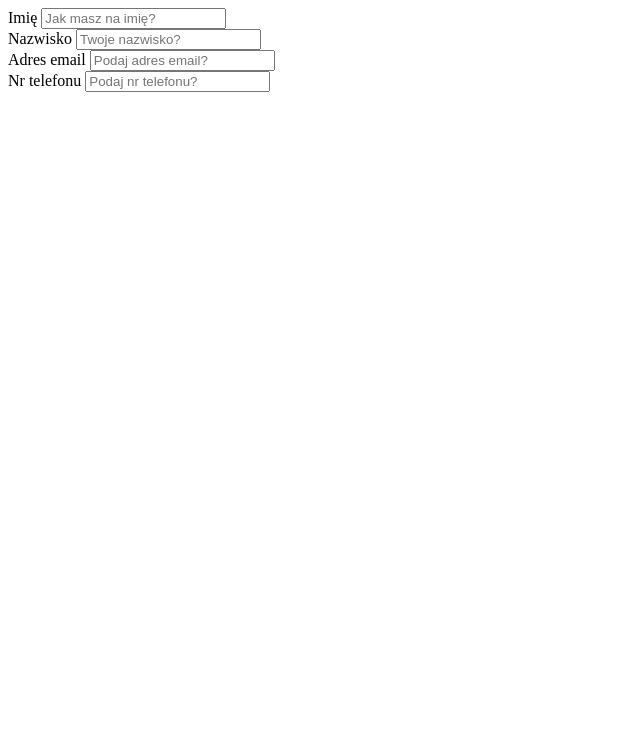
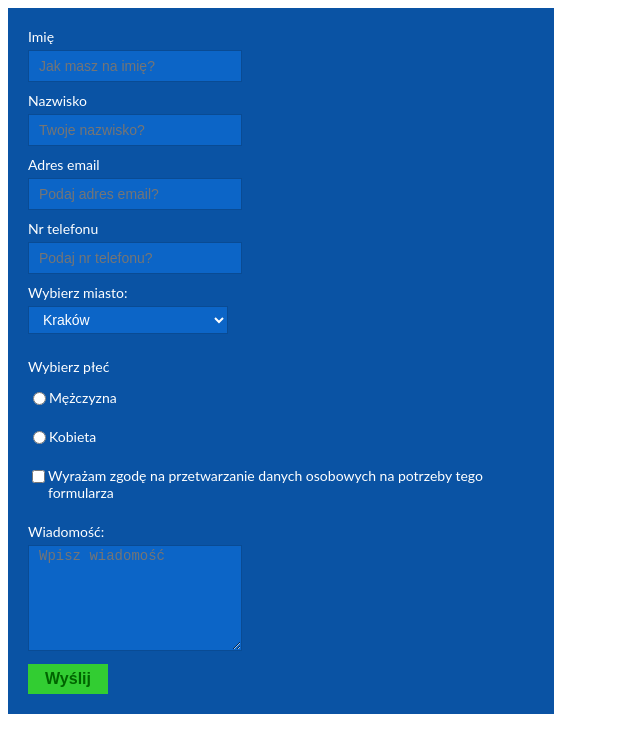
Before and after one commit to Sativa7/zadania-domowe.github.io, a plain HTML site: page 1-formularz-html5/index.html in a window 1280 px wide. Shown: the whole page, without its empty margins (0-640 px from the left). Drawn offline with Linux system fonts and the light colour scheme.

Commit message:
poprawiony css

```diff
--- a/1-formularz-html5/css/style.css
+++ b/1-formularz-html5/css/style.css
@@ -0,0 +1,61 @@
+form {
+    font-family: Lato, sans-serif;
+    background-color: rgb(10, 83, 164);
+    font-size: 14px;
+    color: rgb(255, 255, 255);
+    width: 40%;
+    padding: 20px;
+}
+
+form label {
+    display: block;
+    margin-bottom: 5px;
+}
+
+form label[type="checkbox"], label[type="radio"] {
+    display: block;
+}
+
+
+form input[type="text"], input[type="email"], input[type="tel"], select {
+    background-color: rgb(12, 101, 199);
+    width: 200px;
+    height: 28px;
+    margin-bottom: 10px;
+    color: rgb(255, 255, 255);
+    font-size: 14px;
+    padding-left: 10px;
+    border: 1px solid rgb(9, 75, 148);
+}
+
+form textarea {
+    background-color: rgb(12, 101, 199);
+    width: 200px;
+    height: 100px;
+    margin-bottom: 10px;
+    color: rgb(255, 255, 255);
+    font-size: 14px;
+    padding-left: 10px;
+    border: 1px solid rgb(9, 75, 148);
+}
+
+form input[type="checkbox"], input[type="radio"] {
+    float: left;
+}
+
+form input[type="submit"] {
+    background-color: limegreen;
+    font-size: 16px;
+    font-weight: 700;
+    width: 80px;
+    height: 30px;
+    color:darkgreen;
+    border: none;
+    cursor: pointer;
+
+}
+
+form input[type="submit"]:hover {
+    background-color:aquamarine;
+    transition: all 0.5s.;
+}
--- a/1-formularz-html5/index.html
+++ b/1-formularz-html5/index.html
@@ -24,6 +24,26 @@
         <input type="tel" name="tel" id="tel" placeholder="Podaj nr telefonu?">
         <br>
 
+        <label for="city">Wybierz miasto:</label>
+        <select name="city" id="city">
+            <option value="krakow">Kraków</option>
+            <option value="warszawa">Warszawa</option>
+            <option value="gdansk">Gdańsk</option>
+        </select>
+
+        <p>Wybierz płeć</p>
+        <input type="radio" name="gender" id="male" value="male"><label for="male">Mężczyzna</label><br>
+        <input type="radio" name="gender" id="female" value="female"><label for="female">Kobieta</label><br>
+
+        <input type="checkbox" name="zgoda" id="zgoda" value="mzgoda"><label for="zgoda">Wyrażam zgodę na przetwarzanie danych osobowych na potrzeby tego formularza</label><br>
+
+        <label for="message">Wiadomość: </label>
+        <textarea name="message" id="message" placeholder="Wpisz wiadomość"></textarea>
+        <br>
+
+        <input type="submit" name="send" id="send" value="Wyślij">
+
+
      </form>
 </body>
 </html>
```
